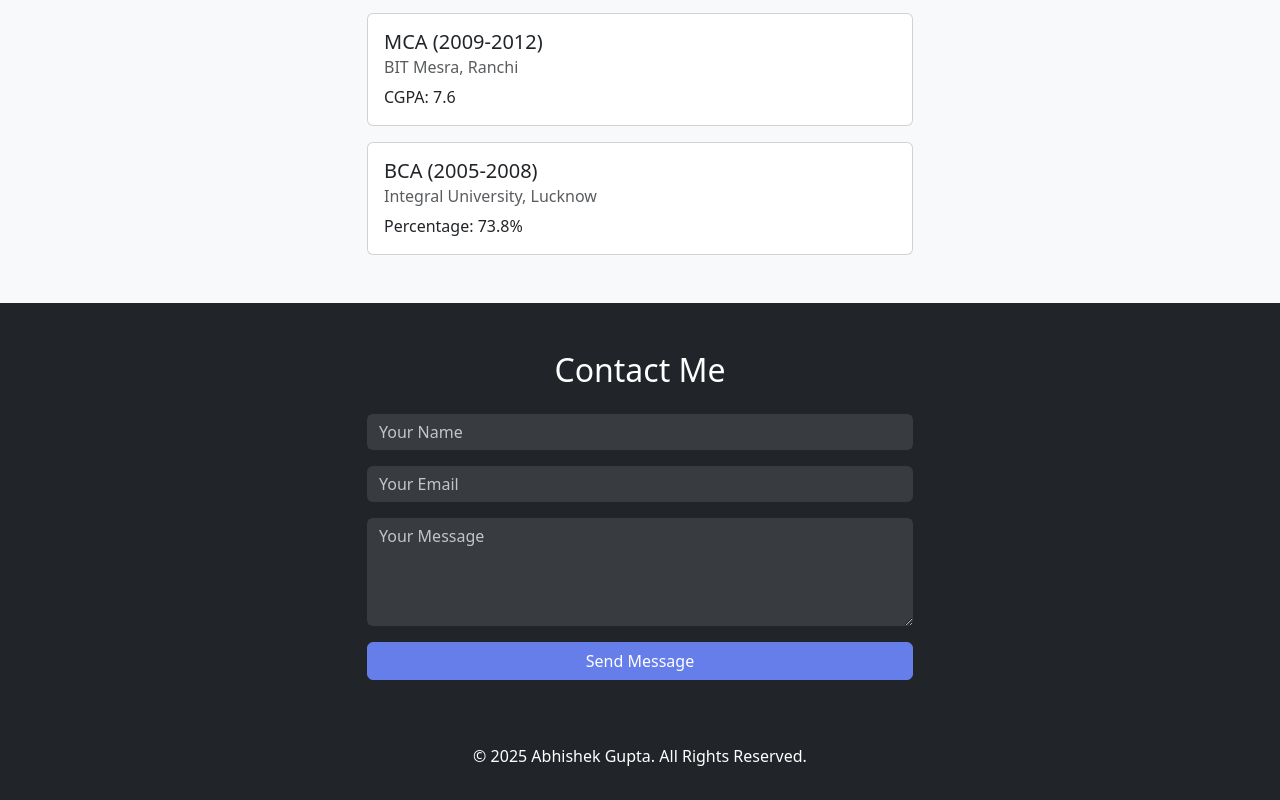
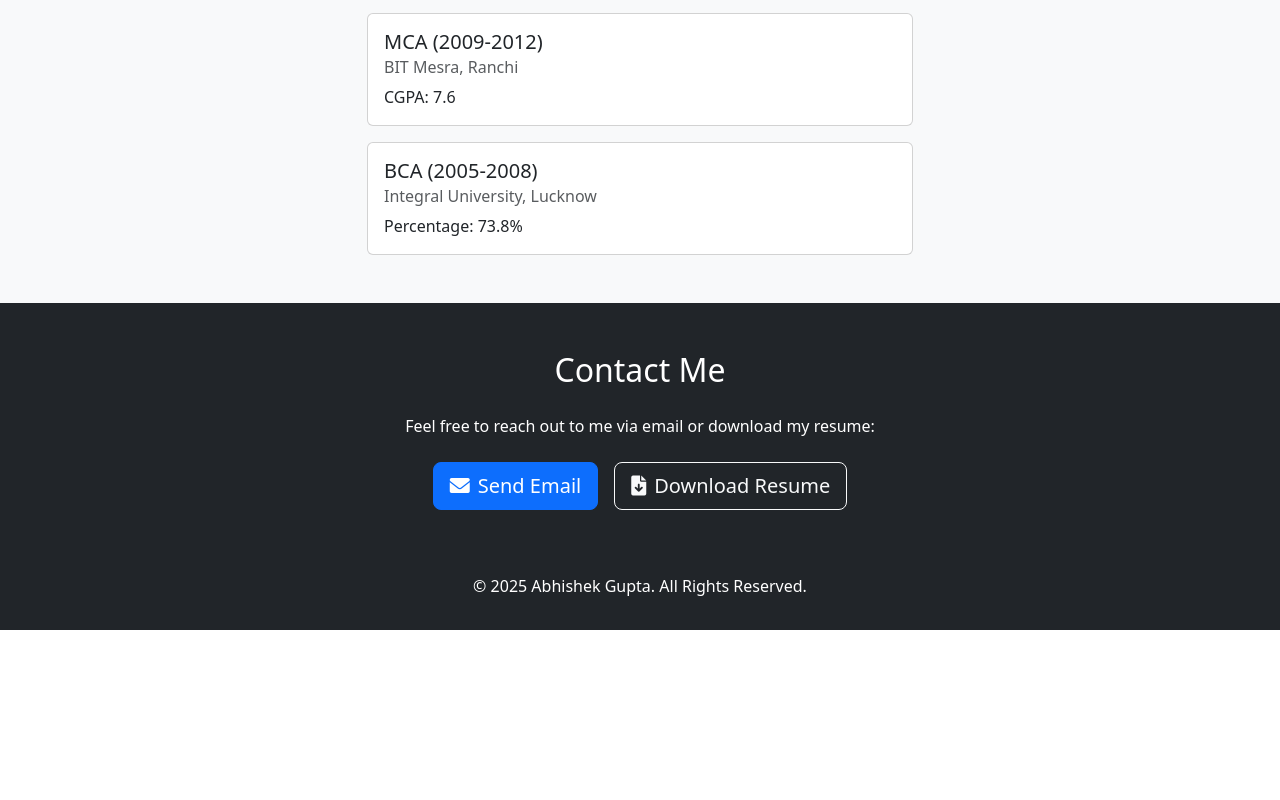
Before and after one commit to abhigp27/abhigp27.github.io, a plain HTML site: page index.html in a window 1280 px wide. Shown: the part 2028-2828 px from the top of the page. After the commit the page ends 2658 px from the top, so only its background shows below. Drawn offline with nearby package versions, Linux system fonts and the light colour scheme.

Commit message:
resume added

```diff
--- a/index.html
+++ b/index.html
@@ -173,25 +173,16 @@
         <div class="container">
             <h2 class="text-center mb-4">Contact Me</h2>
             <div class="row">
-                <div class="col-md-6 mx-auto">
-                    <form action="https://formsubmit.co/abhigp27@gmail.com" method="POST">
-                        <div class="mb-3">
-                            <input type="text" name="name" class="form-control" placeholder="Your Name" required>
-                        </div>
-                        <div class="mb-3">
-                            <input type="email" name="email" class="form-control" placeholder="Your Email" required>
-                        </div>
-                        <div class="mb-3">
-                            <textarea name="message" class="form-control" rows="4" placeholder="Your Message" required></textarea>
-                        </div>
-                        <!-- Honeypot to prevent spam -->
-                        <input type="text" name="_honey" style="display:none">
-                        <!-- Disable captcha -->
-                        <input type="hidden" name="_captcha" value="false">
-                        <!-- Redirect after submission -->
-                        <input type="hidden" name="_next" value="https://yourdomain.com/thanks.html">
-                        <button type="submit" class="btn btn-primary w-100">Send Message</button>
-                    </form>
+                <div class="col-md-8 mx-auto text-center">
+                    <p class="mb-4">Feel free to reach out to me via email or download my resume:</p>
+                    <div class="d-flex justify-content-center gap-3">
+                        <a href="mailto:abhigp27@gmail.com" class="btn btn-primary btn-lg">
+                            <i class="fas fa-envelope me-2"></i>Send Email
+                        </a>
+                        <a href="assets/Abhishek_Gupta_Resume.pdf" download class="btn btn-outline-light btn-lg">
+                            <i class="fas fa-file-download me-2"></i>Download Resume
+                        </a>
+                    </div>
                 </div>
             </div>
         </div>
```
Also changed, not shown: 1 other file.
